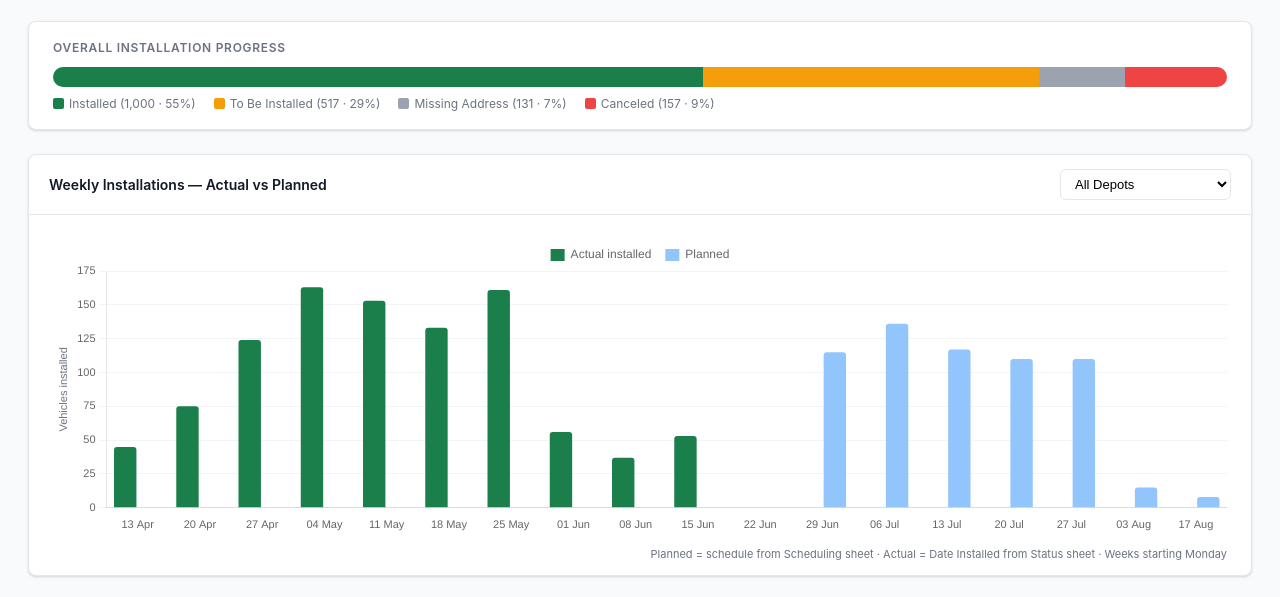
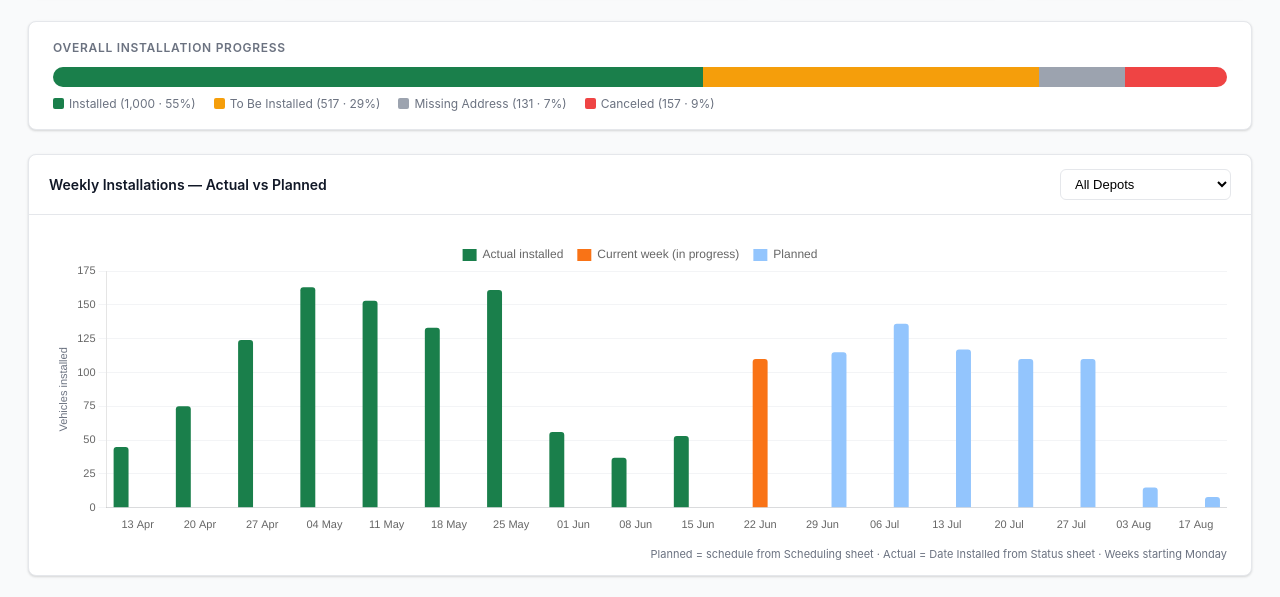
Before and after one commit to daliborantic/nurture-install-tracker, a plain HTML site: page index.html in a window 1280 px wide. Shown: the part 193-790 px from the top of the page. Drawn offline with nearby package versions, Linux system fonts and the light colour scheme.

Commit message:
Highlight current week (w/c 22 Jun) in orange on weekly chart

```diff
--- a/index.html
+++ b/index.html
@@ -144,7 +144,7 @@ var WEEKLY_ALL={"2026-04-13":45,"2026-04-20":75,"2026-04-27":124,"2026-05-04":16
 var WEEKLY_DEPOT={"Scotland":{"2026-04-27":4,"2026-05-11":14,"2026-05-18":22,"2026-05-25":56,"2026-06-01":8,"2026-06-15":2},"South East":{"2026-04-27":1,"2026-05-04":18,"2026-05-11":23,"2026-05-18":26,"2026-05-25":25,"2026-06-01":23,"2026-06-15":2},"GJ South West":{"2026-04-27":4,"2026-05-04":17,"2026-05-11":27,"2026-05-18":9,"2026-05-25":24,"2026-06-01":6,"2026-06-08":3,"2026-06-15":1},"South West":{"2026-04-20":1,"2026-05-04":5,"2026-05-11":32,"2026-05-18":10,"2026-05-25":37,"2026-06-01":4,"2026-06-08":4,"2026-06-15":8},"Central East":{"2026-05-04":1,"2026-05-18":31,"2026-06-08":24,"2026-06-15":13},"Central West":{"2026-04-27":8,"2026-05-04":43,"2026-05-11":19,"2026-05-18":3,"2026-06-08":3,"2026-06-15":7},"North":{"2026-04-13":33,"2026-04-20":18,"2026-04-27":33,"2026-06-15":3},"North West":{"2026-04-20":21,"2026-04-27":44,"2026-05-04":10,"2026-05-25":2,"2026-06-15":2},"Arb-Home Counties":{"2026-05-04":4,"2026-05-11":16,"2026-05-18":18,"2026-05-25":5,"2026-06-08":2},"Utilities":{"2026-04-27":11,"2026-05-04":25,"2026-05-11":3,"2026-05-18":4,"2026-06-01":9,"2026-06-15":8},"North East":{"2026-04-20":35,"2026-04-27":12,"2026-05-04":6},"Plant Displays":{"2026-04-27":4,"2026-05-04":5,"2026-05-11":4,"2026-05-18":2,"2026-05-25":2},"GJ Construction North":{"2026-05-04":13,"2026-05-11":1,"2026-05-25":2,"2026-06-01":1}};
 var WEEKLY_PLANNED={"2026-04-13":45,"2026-04-20":75,"2026-04-27":124,"2026-05-04":163,"2026-05-11":153,"2026-05-18":133,"2026-05-25":161,"2026-06-01":56,"2026-06-08":37,"2026-06-15":119,"2026-06-22":110,"2026-06-29":115,"2026-07-06":136,"2026-07-13":117,"2026-07-20":110,"2026-07-27":110,"2026-08-03":15,"2026-08-17":8};
 var DEPOTS=[{n:"Scotland",inst:106,pend:95,canc:30,tot:231},{n:"South East",inst:118,pend:72,canc:24,tot:214},{n:"GJ South West",inst:91,pend:48,canc:12,tot:168},{n:"South West",inst:101,pend:34,canc:18,tot:154},{n:"Central East",inst:69,pend:52,canc:16,tot:140},{n:"Central West",inst:83,pend:33,canc:17,tot:139},{n:"North",inst:87,pend:10,canc:2,tot:99},{n:"North West",inst:79,pend:11,canc:2,tot:92},{n:"Arb-Home Counties",inst:45,pend:35,canc:2,tot:82},{n:"Utilities",inst:60,pend:9,canc:4,tot:73},{n:"North East",inst:53,pend:4,canc:0,tot:57},{n:"Plant Displays",inst:17,pend:26,canc:10,tot:53},{n:"GJ Construction North",inst:17,pend:17,canc:2,tot:37},{n:"GJ Construction South",inst:7,pend:11,canc:1,tot:19},{n:"GJ South East",inst:10,pend:5,canc:3,tot:18},{n:"Arb-South West",inst:12,pend:1,canc:3,tot:16},{n:"NL South West",inst:0,pend:13,canc:0,tot:13},{n:"Arb-South East",inst:8,pend:3,canc:1,tot:12},{n:"Arb-Central",inst:7,pend:3,canc:1,tot:11},{n:"GJ North GM",inst:13,pend:1,canc:0,tot:14},{n:"GJ Midlands Arb",inst:5,pend:4,canc:0,tot:9}];
-var BASELINE=1504,TODAY='2026-06-26';
+var BASELINE=1504,TODAY='2026-06-26',CURRENT_WEEK='2026-06-22';
 
 var depotBody=document.getElementById('depotBody');
 [...DEPOTS].sort(function(a,b){return b.inst-a.inst;}).forEach(function(d){
@@ -171,13 +171,15 @@ function drawWeek(depot){
   var weeks=allWeeks();
   var labels=weeks.map(monLabel);
   var srcA=depot==='ALL'?WEEKLY_ALL:(WEEKLY_DEPOT[depot]||{});
-  var actual=weeks.map(function(w){return w<=TODAY?(srcA[w]||null):null;});
-  var planned=weeks.map(function(w){return w>TODAY?(WEEKLY_PLANNED[w]||null):null;});
+  var actual=weeks.map(function(w){return (w<=TODAY&&w!==CURRENT_WEEK)?(srcA[w]||null):null;});
+  var current=weeks.map(function(w){return w===CURRENT_WEEK?(WEEKLY_PLANNED[w]||null):null;});
+  var planned=weeks.map(function(w){return (w>TODAY&&w!==CURRENT_WEEK)?(WEEKLY_PLANNED[w]||null):null;});
   if(weekChart){weekChart.destroy();}
   weekChart=new Chart(document.getElementById('weekChart').getContext('2d'),{
     type:'bar',
     data:{labels:labels,datasets:[
       {label:'Actual installed',data:actual,backgroundColor:'#1a7f4b',borderRadius:3},
+      {label:'Current week (in progress)',data:current,backgroundColor:'#f97316',borderRadius:3},
       {label:'Planned',data:planned,backgroundColor:'#93c5fd',borderRadius:3}
     ]},
     options:{responsive:true,maintainAspectRatio:false,
```
